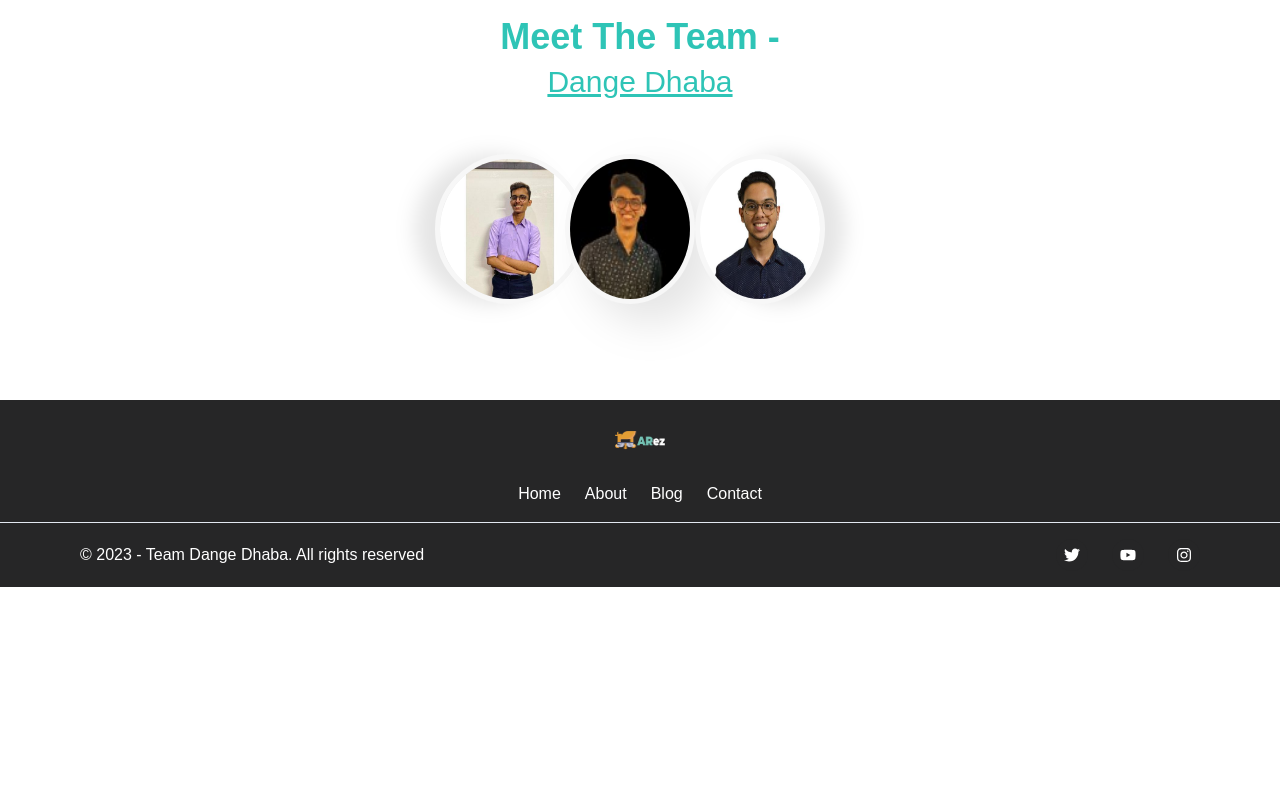
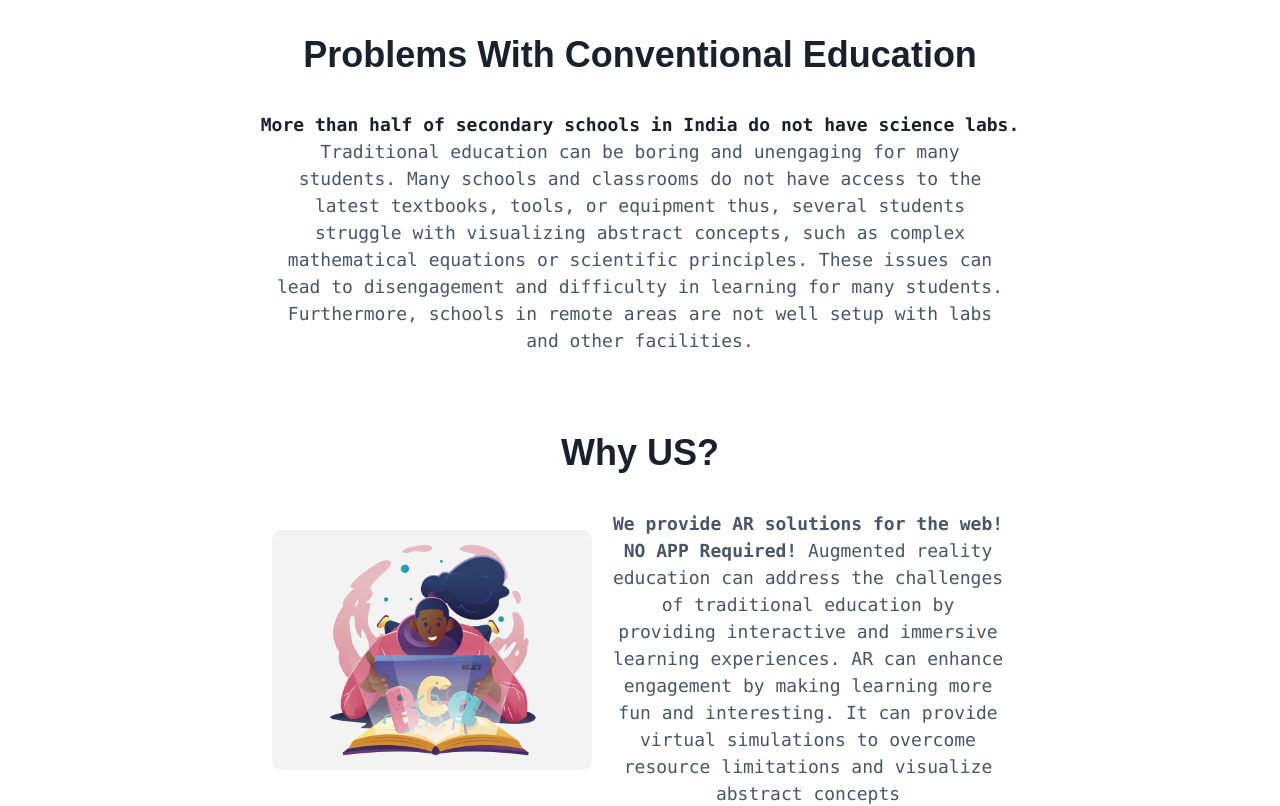
Before and after one commit to ayushjain01/NITk-DangeDhaba, a React (Vite) app in the folder NITK-FRONTEND/: page / in a window 1280 px wide. Shown: the part 1660-2466 px from the top of the page. Before the commit the page ends 2247 px from the top, so only its background shows below. Built offline with nearby package versions, Linux system fonts and the light colour scheme.

Commit message:
Addded problem and why us section

```diff
--- a/NITK-FRONTEND/src/components/Dhabawale.jsx
+++ b/NITK-FRONTEND/src/components/Dhabawale.jsx
@@ -1,4 +1,4 @@
-import { Box, Link, Image, Text, Tooltip } from "@chakra-ui/react";
+import { Box, Link, Image, Text, Tooltip, Spacer } from "@chakra-ui/react";
 import { Heading } from "@chakra-ui/layout";
 import Apples from "../assets/Apples.jpeg";
 import AmanClement from "../assets/AmanClement.jpeg";
--- /dev/null
+++ b/NITK-FRONTEND/src/components/Problems.jsx
@@ -0,0 +1,120 @@
+import {
+  Box,
+  Button,
+  Container,
+  Flex,
+  Heading,
+  Link,
+  Stack,
+  Text,
+  useColorModeValue,
+  Card,
+  CardBody,
+  CardFooter,
+  Image,
+  Spacer,
+} from "@chakra-ui/react";
+import "./style.css";
+import ARImage from "../assets/Landing/whyAR.webp";
+
+import { ReactElement } from "react";
+
+import {
+  FcAbout,
+  FcAssistant,
+  FcCollaboration,
+  FcDonate,
+  FcManager,
+} from "react-icons/fc";
+
+const Problems = () => {
+  return (
+    <>
+      <Box id="learn" p={4}>
+        <center>
+          {" "}
+          <Heading fontSize={{ base: "2xl", sm: "4xl" }} fontWeight={"bold"}>
+            Problems With Conventional Education
+          </Heading>
+          <Spacer h={35} />
+          <Text
+            fontSize={{ base: "sm", sm: "lg" }}
+            color={"gray.800"}
+            fontFamily={"mono"}
+            fontWeight={"bold"}
+          >
+            More than half of secondary schools in India do not have science labs.
+          </Text>
+        </center>
+
+        <Stack
+          spacing={4}
+          as={Container}
+          maxW={"3xl"}
+          margin="auto"
+          textAlign={"center"}
+          direction={["column", "row"]}
+        >
+          <Text
+            fontSize={{ base: "sm", sm: "lg" }}
+            color={"gray.600"}
+            fontFamily={"mono"}
+          >
+            Traditional education can be boring and unengaging for many
+            students. Many schools and classrooms do not have access to the
+            latest textbooks, tools, or equipment thus, several students
+            struggle with visualizing abstract concepts, such as complex
+            mathematical equations or scientific principles. These issues can
+            lead to disengagement and difficulty in learning for many students.
+            Furthermore, schools in remote areas are not well setup with labs
+            and other facilities.
+          </Text>
+        </Stack>
+      </Box>
+      <Spacer h={45} />
+      <Box id="learn" p={4}>
+        <center>
+          {" "}
+          <Heading fontSize={{ base: "2xl", sm: "4xl" }} fontWeight={"bold"}>
+            Why US?
+          </Heading>
+        </center>
+        <Spacer h={35} />
+
+        <Stack
+          spacing={4}
+          as={Container}
+          maxW={"3xl"}
+          margin="auto"
+          textAlign={"center"}
+          alignContent={"space-around"}
+          direction={["column", "column", "row"]}
+        >
+          <Image
+            mx={"auto"}
+            mt={5}
+            borderRadius={10}
+            src={ARImage}
+            h={[40, 40, 60]}
+            w={[60, 60, 80]}
+          />
+
+          <Text
+            fontSize={{ base: "sm", sm: "lg" }}
+            color={"gray.600"}
+            fontFamily={"mono"}
+          >
+            <b>We provide AR solutions for the web! NO APP Required!</b>{" "}
+            Augmented reality education can address the challenges of
+            traditional education by providing interactive and immersive
+            learning experiences. AR can enhance engagement by making learning
+            more fun and interesting. It can provide virtual simulations to
+            overcome resource limitations and visualize abstract concepts
+          </Text>
+        </Stack>
+      </Box>
+    </>
+  );
+};
+
+export default Problems;
--- a/NITK-FRONTEND/src/components/SubjectsList.jsx
+++ b/NITK-FRONTEND/src/components/SubjectsList.jsx
@@ -12,6 +12,7 @@ import {
   CardBody,
   CardFooter,
   Image,
+  Spacer
 } from "@chakra-ui/react";
 import "./style.css";
 
@@ -177,6 +178,7 @@ const Subjects = () => {
           </Flex>
         </Container>
       </Box>
+      <Spacer h={45}/>
     </>
   );
 };
--- a/NITK-FRONTEND/src/pages/LandingPage.jsx
+++ b/NITK-FRONTEND/src/pages/LandingPage.jsx
@@ -1,5 +1,6 @@
 import React from 'react';
 import {Navbar,Whatisthis,Subjects,Dhabawale,Footer} from '../components'
+import Problems from '../components/Problems';
 
 const LandingPage = () => {
     return (
@@ -7,6 +8,7 @@ const LandingPage = () => {
             <Navbar />
             <Whatisthis />
             <Subjects   />
+            <Problems />
             <Dhabawale />
             <Footer/>
         </div>
```
Also changed, not shown: NITK-FRONTEND/src/assets/Landing/whyAr.webp (added).
